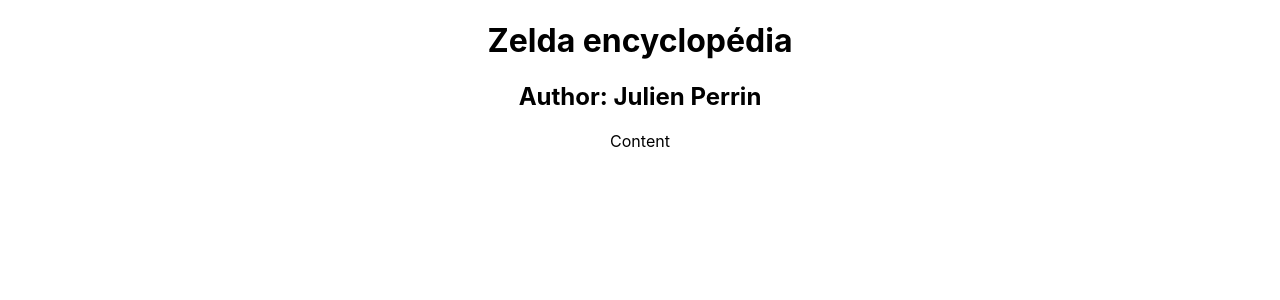
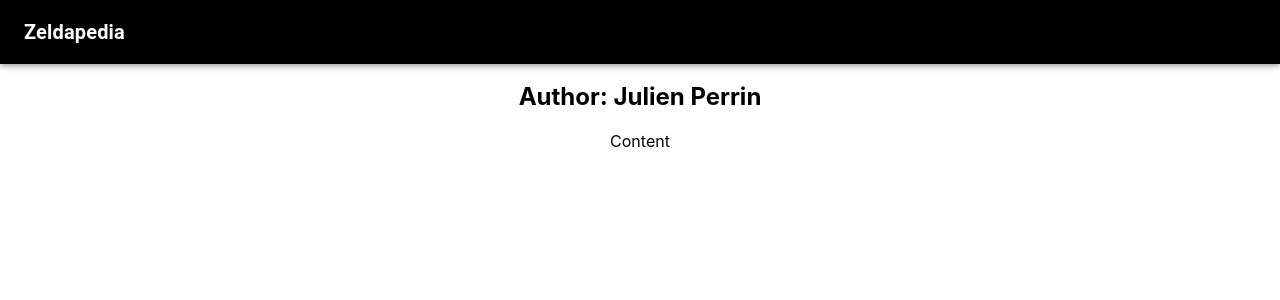
Before and after one commit to WeLoveJava/zeldapedia, a React (Create React App) app: page / in a window 1280 px wide. Shown: the top 300 px of the page. Built offline with nearby package versions, Linux system fonts and the light colour scheme.

Commit message:
[master] Header init

```diff
--- a/package.json
+++ b/package.json
@@ -4,6 +4,7 @@
   "version": "0.1.0",
   "private": true,
   "dependencies": {
+    "@material-ui/core": "^4.12.3",
     "@testing-library/jest-dom": "^5.14.1",
     "@testing-library/react": "^11.2.7",
     "@testing-library/user-event": "^12.8.3",
--- a/src/App.js
+++ b/src/App.js
@@ -1,9 +1,10 @@
-import logo from './logo.svg';
 import './App.css';
+import Header from "./components/header/Header";
 
 function App() {
   return (
     <div className="App">
+      <Header />
       <h1>Zelda encyclopédia</h1>
       <h2>Author: Julien Perrin</h2>
       Content
--- /dev/null
+++ b/src/components/header/Header.tsx
@@ -0,0 +1,24 @@
+import React from "react";
+import {AppBar, makeStyles, Toolbar} from "@material-ui/core"
+import HeaderLogo from "./HeaderLogo";
+
+const useStyles = makeStyles(() => ({
+  header: {
+    backgroundColor: 'black',
+  },
+}));
+
+export default function Header() {
+
+  const {header} = useStyles();
+
+  return (
+      <header>
+        <AppBar className={header}>
+          <Toolbar>
+            <HeaderLogo/>
+          </Toolbar>
+        </AppBar>
+      </header>
+  );
+}
--- /dev/null
+++ b/src/components/header/HeaderLogo.tsx
@@ -0,0 +1,20 @@
+import React from "react";
+import {makeStyles, Typography} from "@material-ui/core";
+
+const useStyles = makeStyles(() => ({
+  logo: {
+    color: 'white',
+    fontWeight: 'bold',
+  },
+}));
+
+export default function HeaderLogo() {
+
+  const { logo } = useStyles();
+
+  return (
+      <Typography variant="h6" component="h1" className={logo}>
+        Zeldapedia
+      </Typography>
+  );
+}
--- /dev/null
+++ b/src/react-app-env.d.ts
@@ -0,0 +1 @@
+/// <reference types="react-scripts" />
```
Also changed, not shown: tsconfig.json (added, +26 -0 lines), 2 other files (tests, documents, lock files or other folders).
